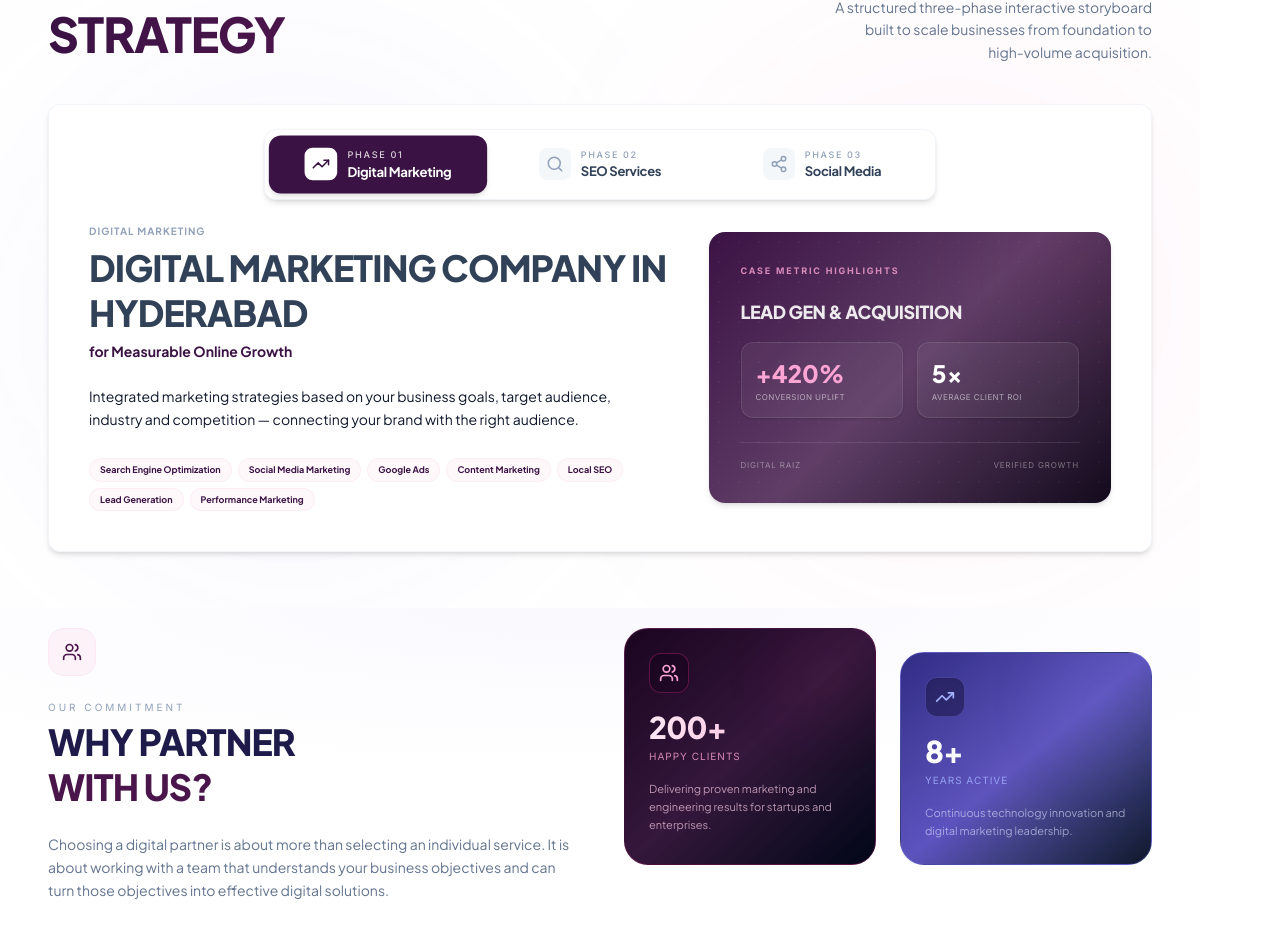
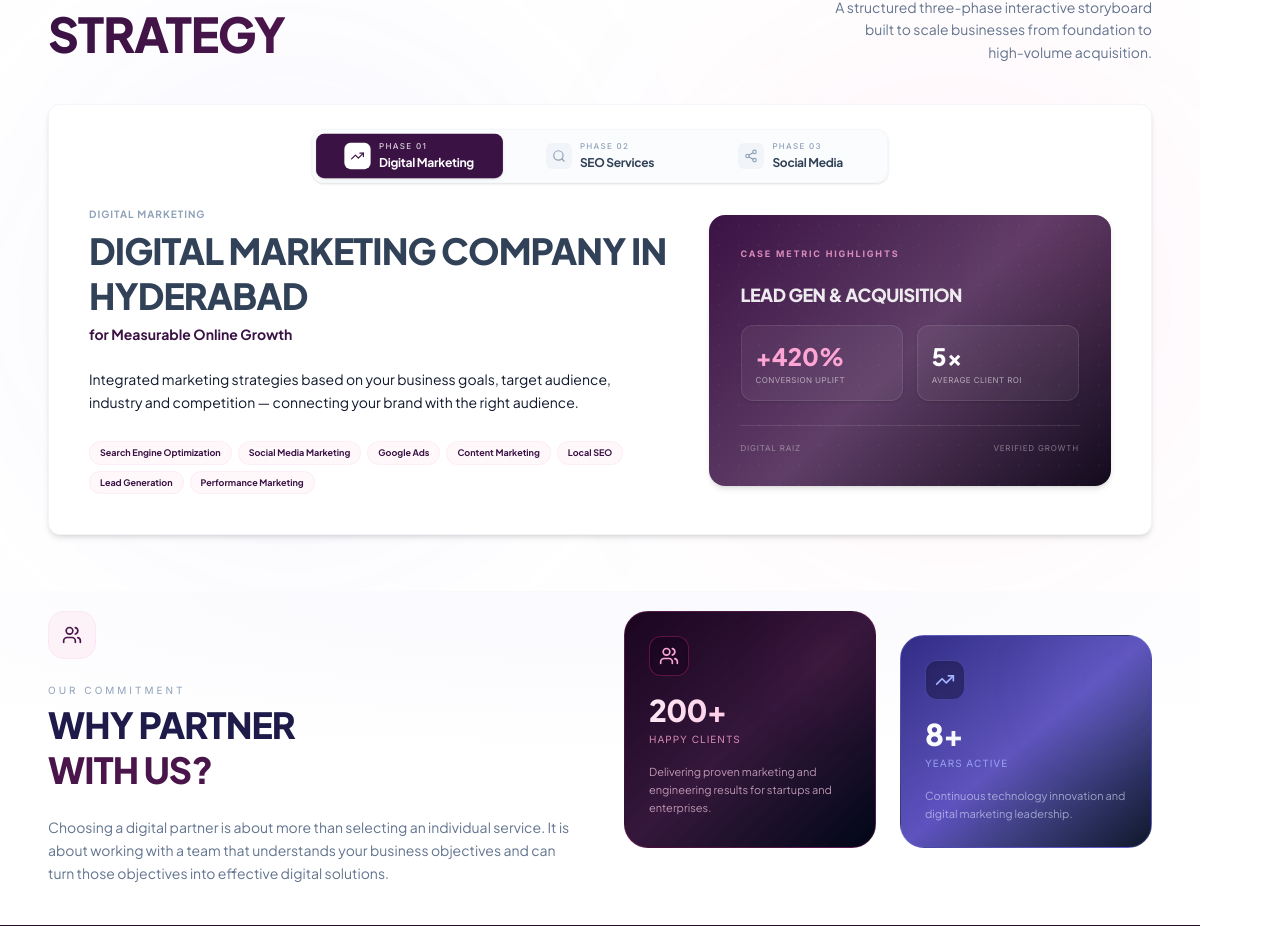
Before and after one commit to charankumardigitalraiz-max/digitalraiz-webiste, a Next.js app: page / in a window 1280 px wide. Shown: the part 2480-3406 px from the top of the page. Built offline with nearby package versions, Linux system fonts and the light colour scheme.

Commit message:
Reduce tab bar sizes and paddings to create a beautiful compact layout

```diff
--- a/src/components/GrowthSection.tsx
+++ b/src/components/GrowthSection.tsx
@@ -94,7 +94,7 @@ export default function GrowthSection() {
           </div>
 
           {/* Stepper Tabs - Embedded inside the card container */}
-          <div className="bg-white p-1.5 rounded-xl border border-slate-100 flex flex-row gap-2 max-w-2xl mx-auto relative shadow-md z-10">
+          <div className="bg-slate-50/60 p-1 rounded-xl border border-slate-100/60 flex flex-row gap-1.5 max-w-xl mx-auto relative shadow-sm z-10">
             {phases.map((p) => {
               const PIcon = p.icon;
               const isActive = p.id === activePhase;
@@ -102,29 +102,29 @@ export default function GrowthSection() {
                 <button
                   key={p.id}
                   onClick={() => setActivePhase(p.id)}
-                  className={`flex-1 flex items-center justify-center gap-2.5 py-3 px-4 rounded-xl transition-all duration-300 outline-none cursor-pointer select-none group ${isActive
-                    ? "shadow-md text-white scale-[1.02]"
-                    : "text-slate-550 hover:bg-slate-100/50"
+                  className={`flex-1 flex items-center justify-center gap-2 py-1.5 px-3 rounded-lg transition-all duration-300 outline-none cursor-pointer select-none group ${isActive
+                    ? "shadow-sm text-white scale-[1.01]"
+                    : "text-slate-550 hover:bg-white/60"
                     }`}
                   style={{
                     backgroundColor: isActive ? p.accent : undefined
                   }}
                 >
                   {/* Node Icon Badge */}
-                  <div className={`w-8 h-8 rounded-lg flex items-center justify-center transition-all duration-300 ${isActive ? "bg-white text-slate-800" : "bg-slate-100/80 text-slate-400 group-hover:text-slate-600"
+                  <div className={`w-6.5 h-6.5 rounded-md flex items-center justify-center transition-all duration-300 ${isActive ? "bg-white text-slate-800" : "bg-slate-100 text-slate-400 group-hover:text-slate-650"
                     }`}
                     style={{
                       color: isActive ? p.accent : undefined
                     }}>
-                    <PIcon className="w-4.5 h-4.5" />
+                    <PIcon className="w-3.5 h-3.5" />
                   </div>
 
                   <div className="text-left hidden sm:block">
-                    <span className={`text-[9px] font-mono font-medium uppercase tracking-[0.18em] block transition-colors duration-300 ${isActive ? "text-white/80" : "text-slate-400 group-hover:text-slate-500"
+                    <span className={`text-[8px] font-mono font-medium uppercase tracking-[0.16em] block transition-colors duration-300 ${isActive ? "text-white/80" : "text-slate-400 group-hover:text-slate-500"
                       }`}>
                       Phase {p.id}
                     </span>
-                    <span className={`text-xs md:text-[13px] font-bold tracking-tight block mt-0.5 transition-colors duration-300 ${isActive ? "text-white" : "text-slate-700 group-hover:text-slate-900"
+                    <span className={`text-[11px] md:text-[12px] font-bold tracking-tight block mt-0.5 transition-colors duration-300 ${isActive ? "text-white" : "text-slate-700 group-hover:text-slate-900"
                       }`}>
                       {p.label}
                     </span>
```
